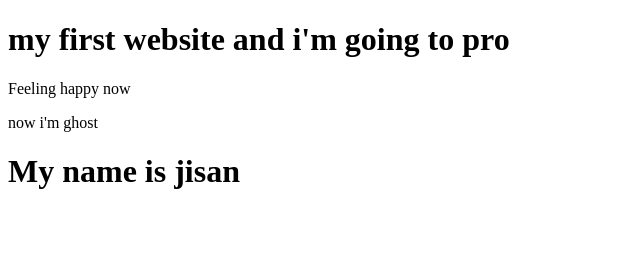
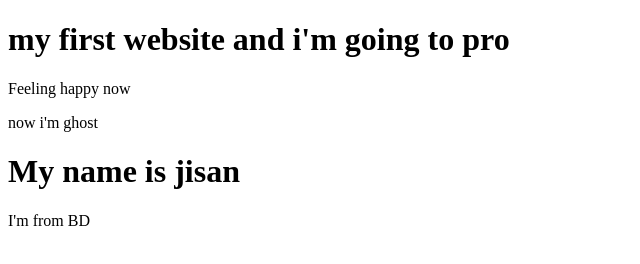
Before and after one commit to jisanahamed09205/my-first-website, a plain HTML site: page index2.html in a window 1280 px wide. Shown: the whole page, without its empty margins (0-640 px from the left). Drawn offline with Linux system fonts and the light colour scheme.

Commit message:
finnaly sending

```diff
--- a/index2.html
+++ b/index2.html
@@ -11,5 +11,6 @@
     <p>Feeling happy now</p>
     <p>now i'm ghost</p>
     <h1>My name is jisan</h1>
+    <p>I'm from BD</p>
 </body>
 </html>
```
